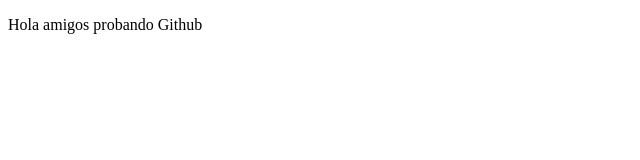
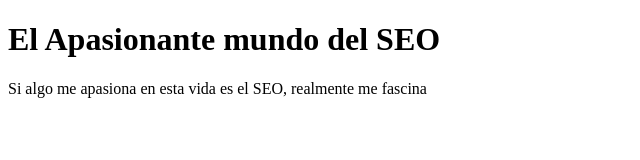
Before and after one commit to claudibel/proyectoDemoCursoPrework, a plain HTML site: page index.html in a window 1280 px wide. Shown: the whole page, without its empty margins (0-640 px from the left). Drawn offline with Linux system fonts and the light colour scheme.

Commit message:
cambios formato SEO

```diff
--- a/index.html
+++ b/index.html
@@ -7,7 +7,8 @@
     <title>Hola Mundo</title>
 </head>
 <body>
-    <p>Hola amigos probando Github </p>
+    <h1>El Apasionante mundo del SEO</h1>
+    <p>Si algo me apasiona en esta vida es el SEO, realmente me fascina</p>
 
 </body>
 </html>
```
